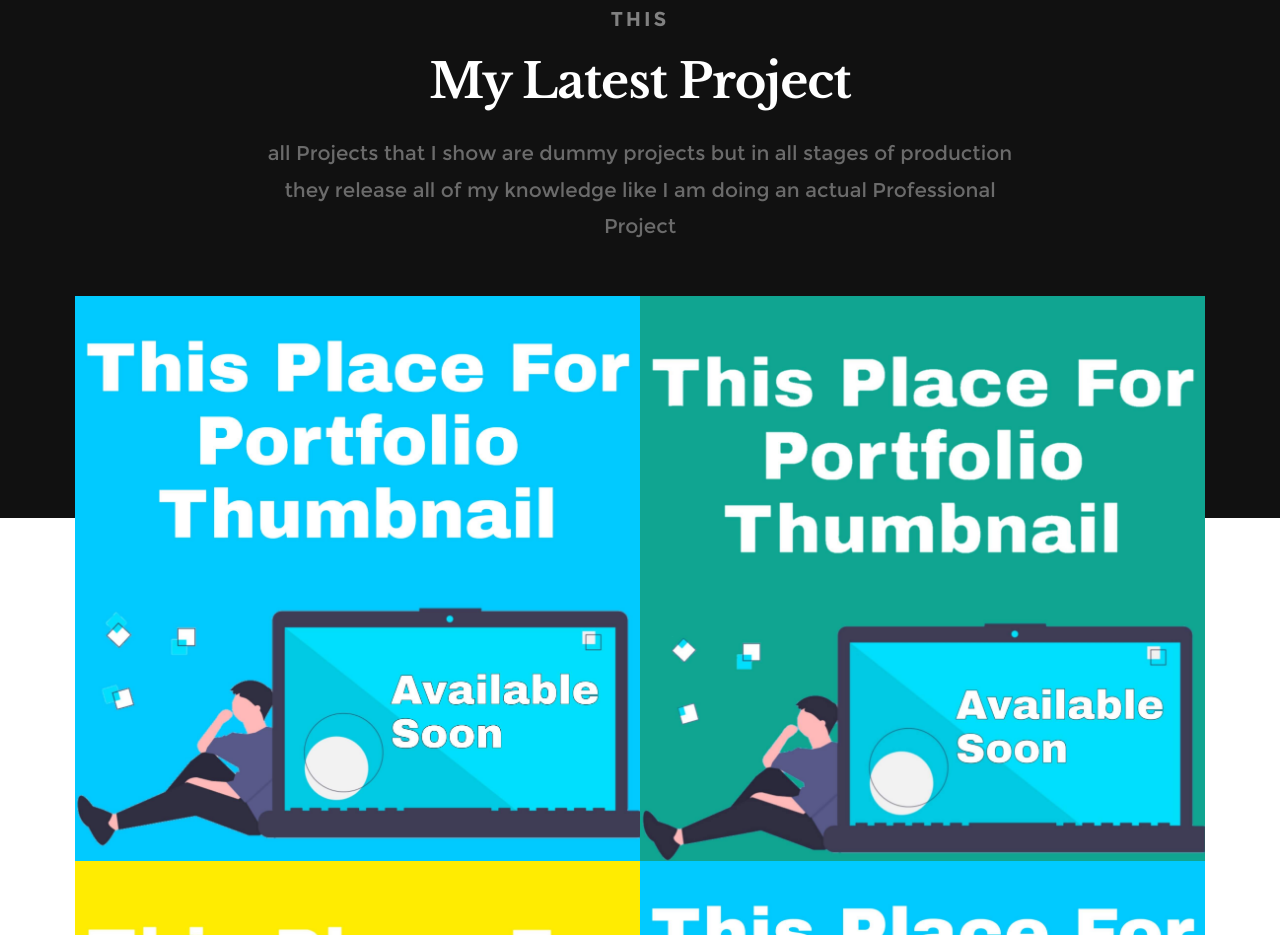
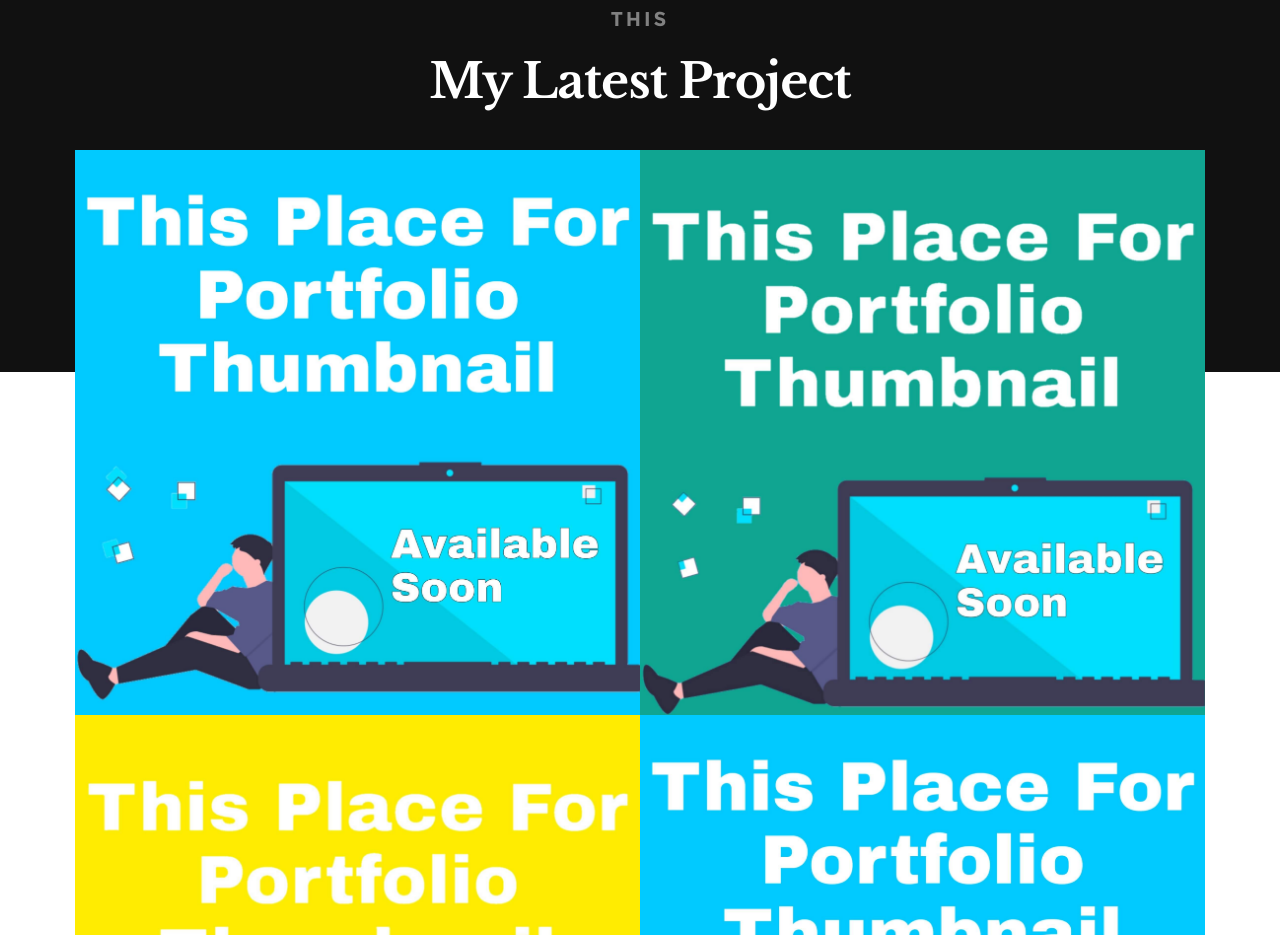
Before and after one commit to deni-irawan40563/denycode-, a plain HTML site: page index.html in a window 1280 px wide. Shown: the part 3153-4088 px from the top of the page. Drawn offline with Linux system fonts and the light colour scheme; files whose address does not match are found by name.

Commit message:
menghapus. tulisan dummy

```diff
--- a/index.html
+++ b/index.html
@@ -217,8 +217,6 @@
 	   		<div class="col-twelve">
 	   			<h3>This</h3>
 		   		<h1>My Latest Project</h1>
-
-		   		<p class="lead">all Projects that I show are dummy projects but in all stages of production they release all of my knowledge like I am doing an actual Professional Project</p>
 	   		</div>
 	   	</div> <!-- end row section-intro -->
 
```
